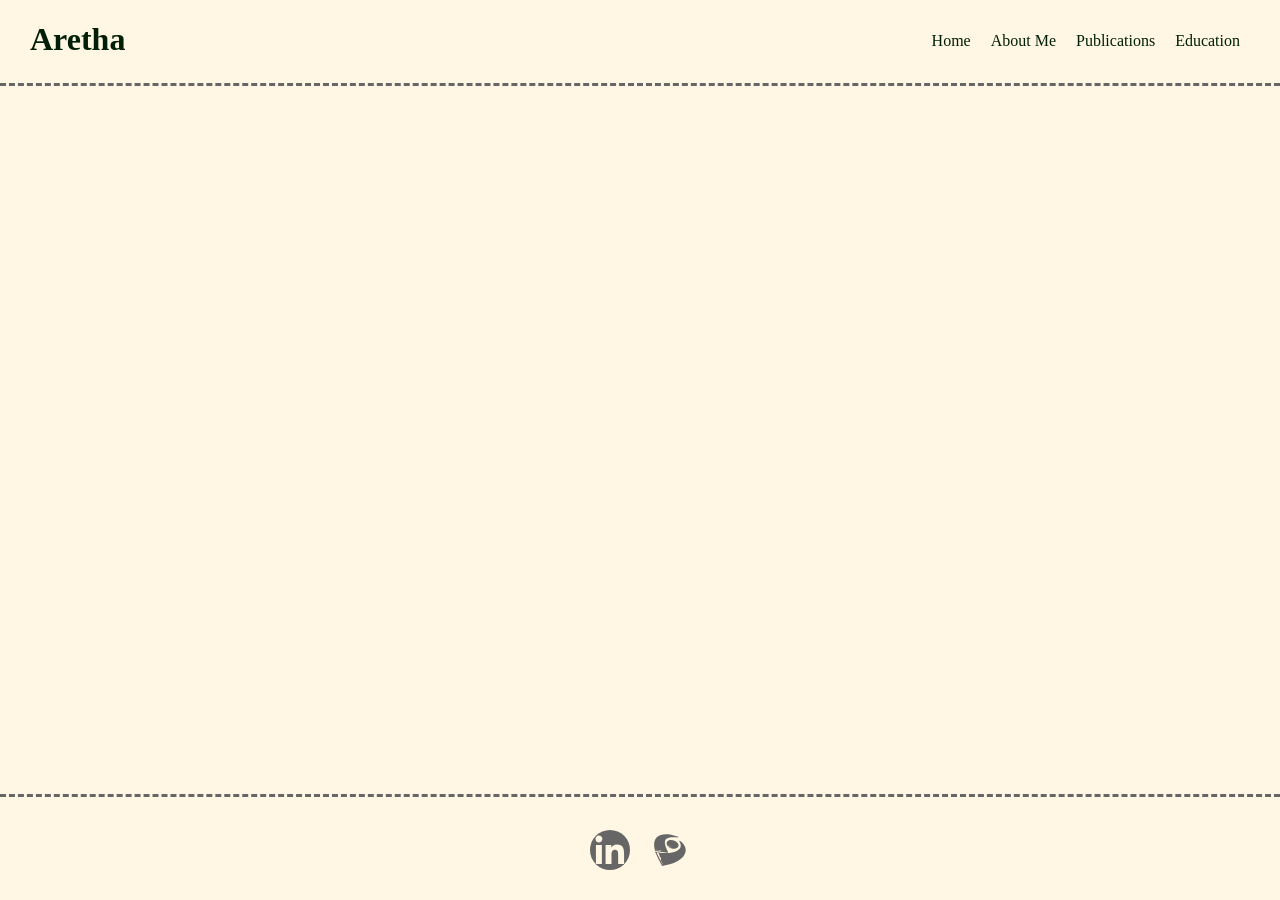
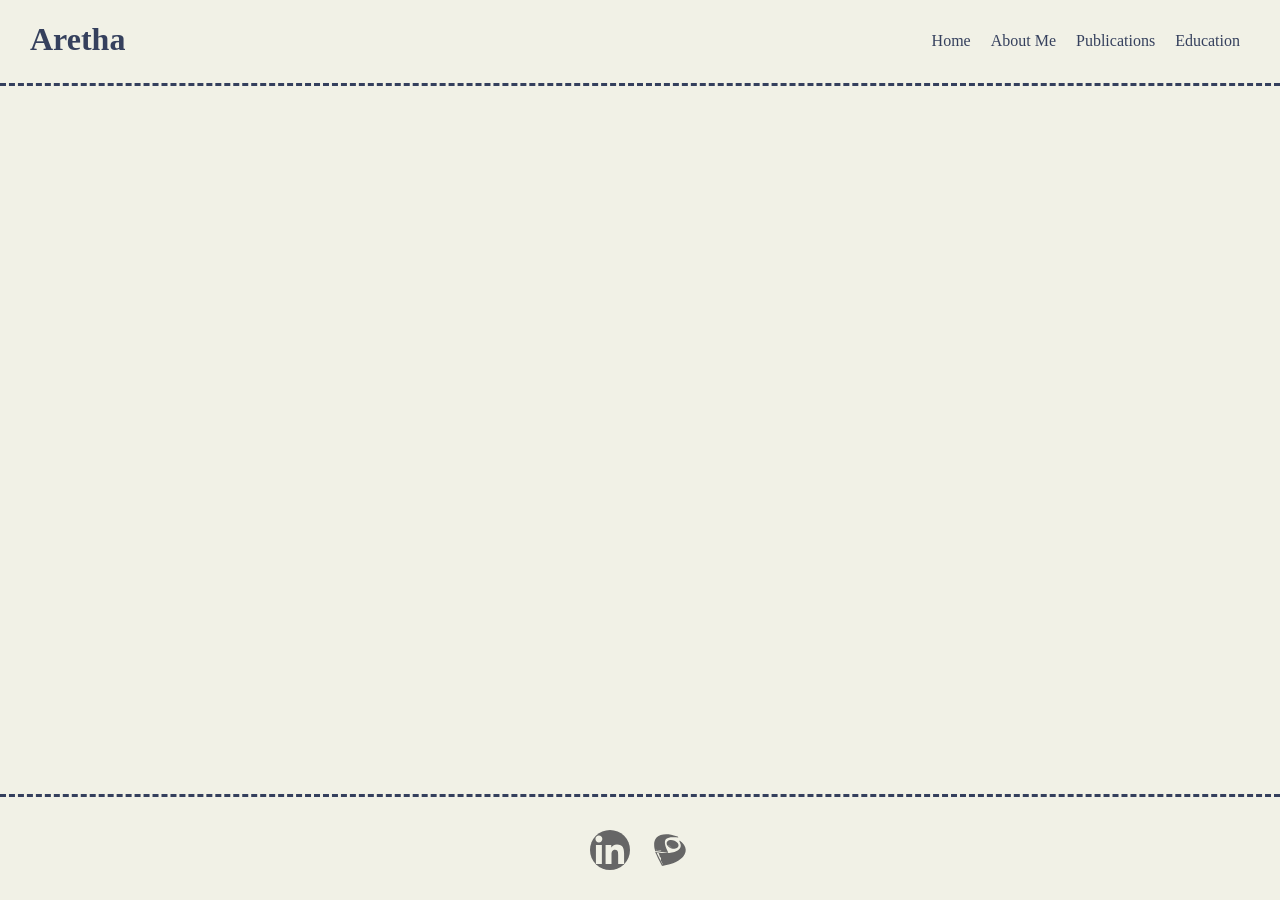
Before and after one commit to arwtga/arwtga.github.io, a Jekyll site: the page built from pages/index.html, in a window 1280 px wide. Built offline with Jekyll 4.4.1, drawn with Linux system fonts in a browser that asks for light colours.

Commit message:
Update colors.scss

```diff
--- a/_sass/colors.scss
+++ b/_sass/colors.scss
@@ -1,24 +1,24 @@
 $spacing-unit: 30px !default;
 :root {
-	--color-black: #011f06;
-	--color-white: #fff7e3;
+	--color-black: #35405d;
+	--color-white: #f1f1e6;
 	--color-grey: #333;
 	--color-light-grey: #666;
 	--color-red: #f00;
 	--color-green: #004F00;
 	--color-yellow: #ff0;
 	--color-blue: #79b8ff;
-	--color-magenta: #f0f;
+	--color-magenta: #ef018d;
 	--color-purple: #f0f;
 	--color-cyan: #0ff;
 
 	--color-foreground: var(--color-black);
 	--color-background: var(--color-white);
-	--color-separator: var(--color-light-grey);
-	--color-link: var(--color-blue);
-	--color-link-visited: var(--color-blue);
+	--color-separator: var(--color-black);
+	--color-link: var(--color-magenta);
+	--color-link-visited: var(--color-magenta);
 	--color-button: var(--color-foreground);
-	--color-button-text: var(--color-background);
+	--color-button-text: var(--color-);
 	--color-brand: var(--color-light-grey);
 }
 
@@ -27,11 +27,11 @@
 	:root {
 		--color-foreground: var(--color-white);
 		--color-background: var(--color-black);
-		--color-separator: var(--color-green);
-		--color-link: var(--color-green);
-		--color-link-visited: var(--color-green);
-		--color-button: var(--color-white);
+		--color-separator: var(--color-white);
+		--color-link: var(--color-magenta);
+		--color-link-visited: var(--color-magenta);
+		--color-button: var(--color-ligth-grey);
 		--color-button-text: var(--color-black);
-		--color-brand: var(--color-foreground);
+		--color-brand: var(--color-ligth-grey);
 	}
 }
```
